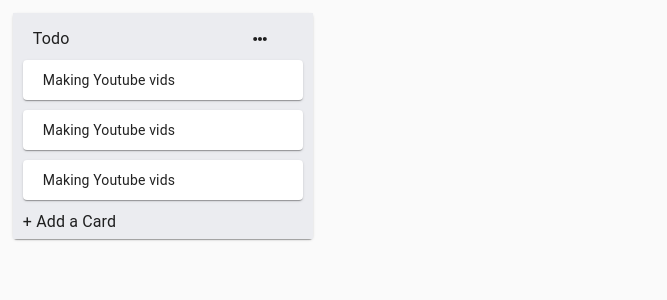
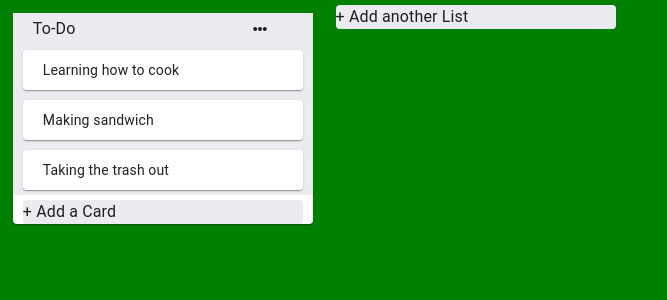
Before and after one commit to leeminnn/surer-frontend, a React (Create React App) app: page / in a window 1280 px wide. Shown: the top 300 px of the page, without its empty margins (0-667 px from the left). Built offline with nearby package versions, Linux system fonts and the light colour scheme.

Commit message:
enabled drag and drop in same board
enabled drag and drop in same board

```diff
--- a/package.json
+++ b/package.json
@@ -12,6 +12,7 @@
     "@testing-library/react": "^12.0.0",
     "@testing-library/user-event": "^13.2.1",
     "react": "^17.0.2",
+    "react-beautiful-dnd": "^13.1.0",
     "react-dom": "^17.0.2",
     "react-icons": "^4.2.0",
     "react-scripts": "4.0.3",
--- a/src/App.js
+++ b/src/App.js
@@ -1,11 +1,90 @@
-import React from 'react';
+import React, { useState } from 'react';
+import { v4 as uuid} from 'uuid';
 import List from './components/List';
+import InputContainer from './input/InputContainer';
+import store from './utils/store';
+import storeAPI from './utils/storeAPI'
+import './components/List.css'
+import { DragDropContext } from 'react-beautiful-dnd';
 
 function App() {
+  const [data, setData] = useState(store);
+  const addCard = (title, listId) => {
+    const newCardId = uuid();
+    const newCard = {
+      id: newCardId,
+      title,
+    };
+
+    const list = data.lists[listId];
+    list.cards = [... list.cards, newCard] //use spread operator to get the previous data and add new card inside
+
+    const newState = {
+      ...data,
+      lists: {
+        ...data.lists,
+        [listId]:list,
+      },
+    };
+    setData(newState)
+  };
+
+  const addList = (title) =>{
+    const newListId = uuid();
+    const newList ={
+      id:newListId,
+      title,
+      cards:[],
+    };
+    const newState={
+      listIds:[...data.listIds, newListId],
+      lists:{
+        ...data.lists,
+        [newListId]:newList
+      }
+    };
+    setData(newState);
+  }
+  const onDragEnd = (result) => {
+    const {destination, source, draggableId} = result;
+    // console.log('destination', destination, 'source', source, draggableId)
+
+    if (!destination){
+      return ;
+    }
+    const sourceList = data.lists[source.droppableId];
+    const destinationList = data.lists[destination.droppableId];
+    const draggingCard = sourceList.cards.filter(
+      (card) => card.id ===draggableId
+    )[0];
+    if (source.droppableId === destination.droppableId) {
+      sourceList.cards.splice(source.index, 1)
+      destinationList.cards.splice(destination.index,0,draggingCard);
+      const newState ={
+        ...data,
+        lists:{
+          ...data.lists,
+          [sourceList.id]:destinationList
+        }
+      };
+      setData(newState)
+    }
+  }
+
   return (
-    <div>
-      <List/>
-    </div>
+    <storeAPI.Provider value={{addCard, addList}}>
+      <DragDropContext onDragEnd={onDragEnd}>
+        <div className='column'>
+          {data.listIds.map((listIds)=> {
+            const list = data.lists[listIds];
+            return <List list = {list} key={listIds}/>
+          })}
+          <InputContainer type='list'/>
+        </div>
+      </DragDropContext>
+    </storeAPI.Provider>
+
+
   );
 }
 
--- a/src/components/Card.js
+++ b/src/components/Card.js
@@ -1,12 +1,19 @@
 import React from 'react';
 import {Paper} from '@material-ui/core';
 import './List.css';
+import { Draggable } from 'react-beautiful-dnd';
+import { PersonalVideoRounded } from '@material-ui/icons';
 
-function Card() {
+function Card({card, index}) {
     return (
-        <div className='card'>
-            <Paper className='paper'> Making Youtube vids </Paper>
-        </div >
+        <Draggable draggableId={card.id} index={index}>
+            {(provided) =>(
+                <div className='card'
+                ref={provided.innerRef} {...provided.dragHandleProps} {...provided.draggableProps}>
+                    <Paper className='paper'>{card.title} </Paper>
+                </div>
+            )}
+        </Draggable>
     )
 }
 
--- a/src/components/List.css
+++ b/src/components/List.css
@@ -1,12 +1,12 @@
 .list {
   width: 300px;
   margin: 1%;
-  background-color: #ebecf0;
+  /* background-color: #ebecf0; */
 }
 
 .container {
   background-color: #ebecf0;
-  padding-top: 10px;
+  /* padding-top: 10px; */
 }
 
 .card {
@@ -30,10 +30,17 @@
 }
 
 .add_card {
-  background-color: #ebecf0;
-  padding: 5px 10px;
+  /* background-color: #ebecf0; */
+  margin: 5px 10px;
+  width: 280px;
 }
 
 .input {
   padding-bottom: 20px;
 }
+
+.column {
+  display: flex;
+  min-height: 100vh;
+  background: green;
+}
--- a/src/components/List.js
+++ b/src/components/List.js
@@ -4,18 +4,26 @@ import './List.css'
 import Title from './Title';
 import Card from './Card';
 import InputContainer from '../input/InputContainer';
+import { Droppable } from 'react-beautiful-dnd';
 
-
-function List() {
+function List({list}) {
         return (
             <div className='list'>
                 <Paper>
                     <CssBaseline/>
-                    <Title/>
-                    <Card/>
-                    <Card/>
-                    <Card/>
-                    <InputContainer/>
+                    <Title title={list.title}/>
+                    <Droppable droppableId={list.id}>
+                        {(provided)=>(
+                            <div
+                            ref={provided.innerRef} {...provided.droppableProps}>
+                                {list.cards.map((card, index)=>(
+                                    <Card key={card.id} card={card} index={index} />
+                                ))}
+                                {provided.placeholder}
+                            </div>
+                        )}
+                    </Droppable>
+                    <InputContainer listId={list.id} type="card"/>
                 </Paper>
             </div>
         )
--- a/src/components/Title.js
+++ b/src/components/Title.js
@@ -4,8 +4,8 @@ import { FaEllipsisH } from 'react-icons/fa';
 import './List.css';
 
 
-function Title(){
-    const [name, setName] = useState('Todo');
+function Title({title}){
+    const [name, setName] = useState(title);
 
     function onChangeText(e) {
         setName(e.target.value)
--- a/src/input/InputCard.js
+++ b/src/input/InputCard.js
@@ -1,9 +1,9 @@
 import { Paper, InputBase, Button, alpha } from '@material-ui/core';
-import React from 'react';
+import React, { useState, useContext} from 'react';
 import { MdClose } from 'react-icons/md';
 import '../components/List.css';
 import {makeStyles} from '@material-ui/core'
-
+import storeAPI from '../utils/storeAPI';
 
 const useStyles = makeStyles(theme => ({
     paperRoot: {
@@ -21,8 +21,25 @@ const useStyles = makeStyles(theme => ({
     }
     }));
 
-function InputCard({ setOpen }) {
+function InputCard({ setOpen, listId , type}) {
     const classes = useStyles();
+    const { addCard, addList } = useContext(storeAPI);
+    const [title, setTitle] = useState('');
+    const handleOnChange =(e) => {
+        setTitle(e.target.value)
+    };
+    const handleBtnCLick =()=>{
+        if (type === 'card') {
+            addCard(title, listId)
+            setTitle('')
+            setOpen(false)
+        }
+        else{
+            addList(title);
+            setTitle('');
+            setOpen(false);
+        }
+    }
     return (
         <div>
             <div className='input'>
@@ -30,19 +47,22 @@ function InputCard({ setOpen }) {
                     <InputBase
                     multiline
                     onBlur={()=>setOpen(false)}
-                    placeholder="Enter title of this card..."
+                    placeholder={ type==='card'?"Enter title of this card...":"Enter list title..."}
                     inputProps={{
                         className: classes.input
                     }}
+                    onChange={handleOnChange}
+                    value={title}
                 />
                 </Paper>
             </div>
             <div className='add_card_inner'>
                 <Button
                     className={classes.button}
-                    onClick={()=>setOpen(false)}
+                    onClick={handleBtnCLick}
                 >
-                Add card</Button>
+                    {type ==='card'?"Add Card":"Add List"}
+                </Button>
                 <MdClose onClick={()=>setOpen(false)}/>
             </div>
         </div>
--- a/src/input/InputContainer.js
+++ b/src/input/InputContainer.js
@@ -13,13 +13,13 @@ const useStyles = makeStyles(theme => ({
     }
     }));
 
-function InputContainer() {
+function InputContainer({listId, type}) {
     const classes = useStyles();
     const [open, setOpen] = useState(false);
     return (
         <div className='add_card'>
             <Collapse in={open}>
-                <InputCard setOpen={setOpen}/>
+                <InputCard setOpen={setOpen} listId={listId} type={type}/>
             </Collapse>
             <Collapse in={!open}>
                 <Paper
@@ -28,7 +28,7 @@ function InputContainer() {
                     onClick={()=>setOpen(!open)}
                 >
                     <Typography>
-                        + Add a Card
+                        {type==='card'?'+ Add a Card':'+ Add another List'}
                     </Typography>
                 </Paper>
             </Collapse>
--- /dev/null
+++ b/src/utils/store.js
@@ -0,0 +1,38 @@
+const cards = [
+    {
+      id: 'card-1',
+      title: 'Learning how to cook',
+    },
+    {
+      id: 'card-2',
+      title: 'Making sandwich',
+    },
+    {
+      id: 'card-3',
+      title: 'Taking the trash out',
+    },
+  ];
+
+  const data = {
+    lists: {
+      'list-1': {
+        id: 'list-1',
+        title: 'To-Do',
+        cards,
+      },
+      // 'list-2': {
+      //   id: 'list-2',
+      //   title: 'In-Progress',
+      //   cards: [],
+      // },
+      // 'list-3': {
+      //   id: 'list-3',
+      //   title: 'Done',
+      //   cards: [],
+      // },
+    },
+    // listIds: ['list-1', 'list-2', 'list-3'],
+    listIds: ['list-1'],
+  };
+
+  export default data;
--- /dev/null
+++ b/src/utils/storeAPI.js
@@ -0,0 +1,2 @@
+import React from 'react';
+export default React.createContext(null);
```
Also changed, not shown: 1 other file (tests, documents, lock files or other folders).
